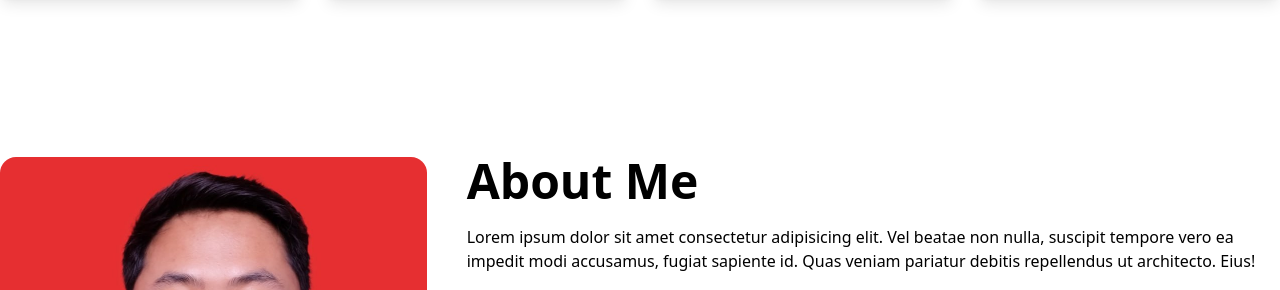
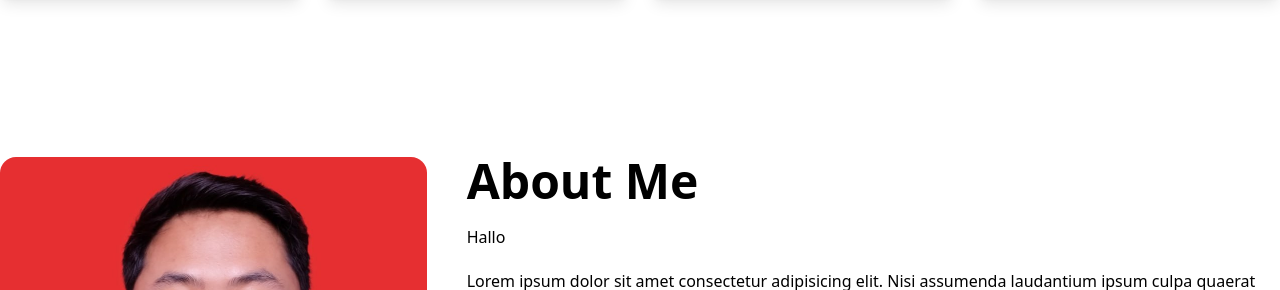
Before and after one commit to aditkhalim/tailwind-portfolio, a plain HTML site: page index.html in a window 1280 px wide. Shown: the part 2165-2455 px from the top of the page. Drawn offline with nearby package versions, Linux system fonts and the light colour scheme.

Commit message:
Update index.html

```diff
--- a/index.html
+++ b/index.html
@@ -181,7 +181,7 @@
             <div>
                 <!-- <p class="mb-5">Lorem ipsum dolor sit amet consectetur adipisicing elit. Molestiae, dolor!</p> -->
                 <h3 class="text-5xl font-bold mb-5">About Me</h3>
-                <p class="mb-5">Lorem ipsum dolor sit amet consectetur adipisicing elit. Vel beatae non nulla, suscipit tempore vero ea impedit modi accusamus, fugiat sapiente id. Quas veniam pariatur debitis repellendus ut architecto. Eius!</p>
+                <p class="mb-5">Hallo</p>
                 <p class="mb-5 pb-5 border-b border-gray-900">Lorem ipsum dolor sit amet consectetur adipisicing elit. Nisi assumenda laudantium ipsum culpa quaerat quas, est error nesciunt animi. Consectetur porro recusandae et repellat ullam architecto dolores ab eos ratione.</p>
                 <ul class="md:flex md:space-x-5">
                     <li><a href=""><i class="fa-brands fa-tiktok"></i>Tiktok</a></li>
```
